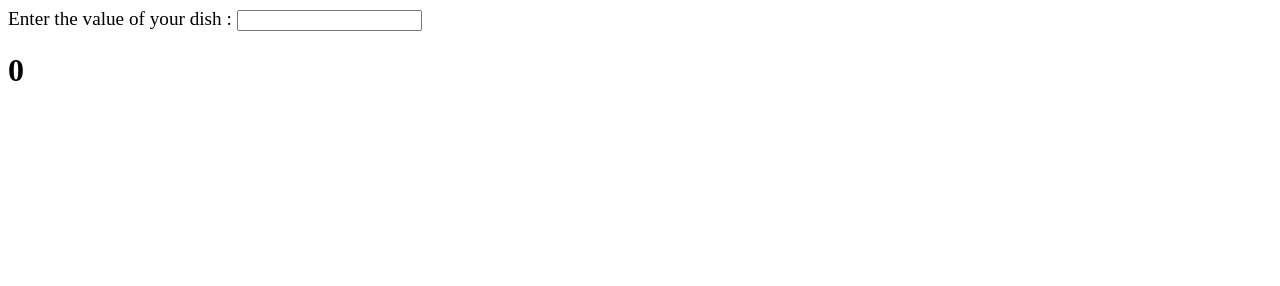
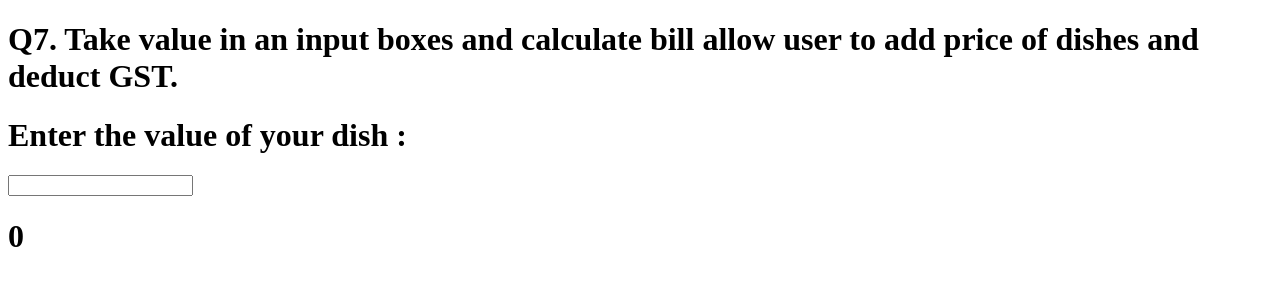
Before and after one commit to kaushik-111/javascript, a plain HTML site: page Basic Calculation/gst.html in a window 1280 px wide. Drawn offline with Linux system fonts and the light colour scheme.

Commit message:
Calculation

```diff
--- a/Basic Calculation/gst.html
+++ b/Basic Calculation/gst.html
@@ -8,8 +8,9 @@
     <title> gst </title>
 </head>
 <body>
-    <big>Enter the value of your dish : <input type="text" id="bill"></big>
-
+    <h1>Q7. Take value in an input boxes and  calculate bill allow user to add price of dishes and deduct GST.</h1>
+    <h1>Enter the value of your dish :</h1>
+    <input type="text" id="bill">
     <h1 id="actual_value"></h1>
 </body>
 </html>
```
